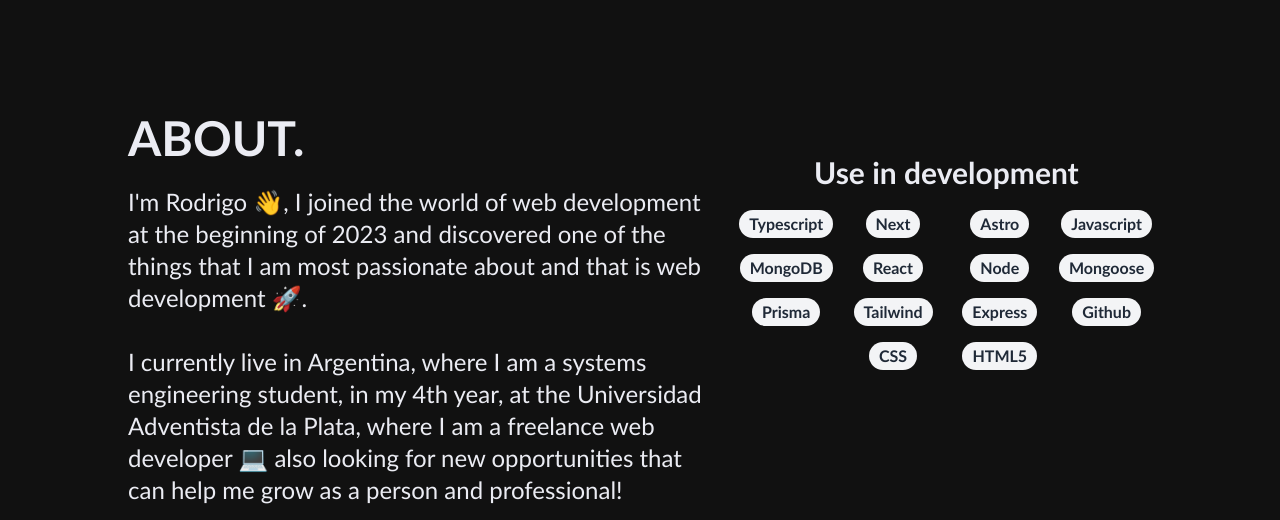
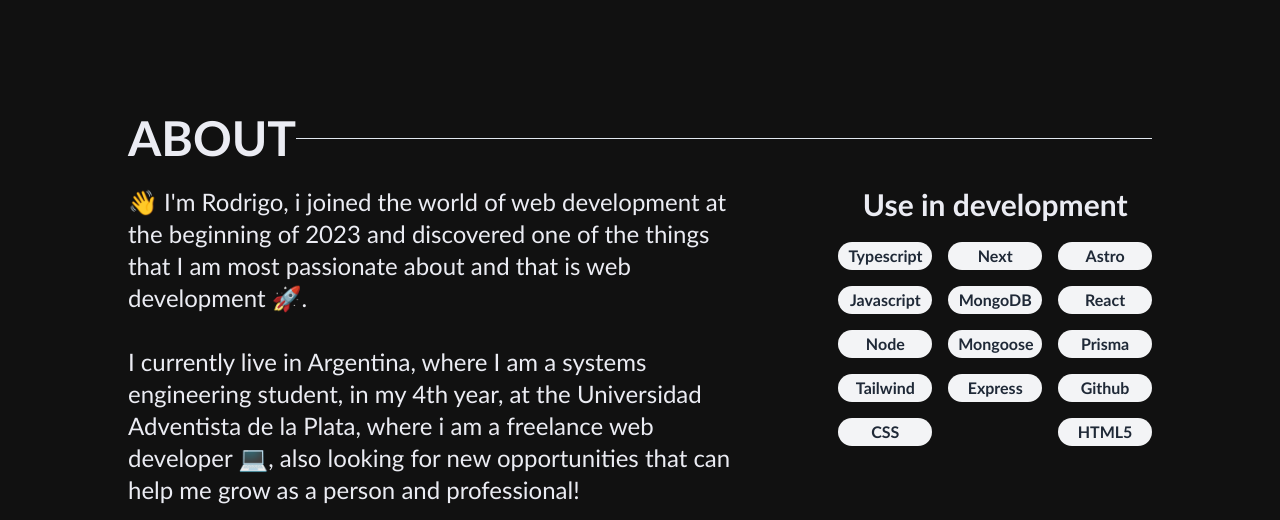
Before and after one commit to Rwaja/Portfolio, an Astro site: page / in a window 1280 px wide. Shown: the part 710-1230 px from the top of the page. Built offline with nearby package versions, Linux system fonts and the light colour scheme; Astro itself is replaced by a stand-in of ours.

Commit message:
Add Separator component and update styles

```diff
--- a/src/components/Main.astro
+++ b/src/components/Main.astro
@@ -5,6 +5,7 @@
 import GithubIcon from "../assets/github-icon.astro";
 import LinkedinIcon from "../assets/linkedin-icon.astro";
 import Card from "./Card.astro";
+import Separator from "./Separator.astro";
 ---
 
 <main class="mt-[8vh]">
@@ -54,21 +55,26 @@
   </section>
   <section
     id="about"
-    class="scroll-mt-[8vh] flex justify-center h-auto text-base font-extralight"
+    class="scroll-mt-[8vh] flex flex-col justify-center items-center h-auto text-base font-extralight"
   >
     <!-- TODO: Arreglar SVG de Email-->
-      <div class="flex flex-col md:flex-row items-center mb-20 w-[80%] gap-6">
-        <div class="mb-10 w-[100%] md:w-[615px]">
-          <p class="font-semibold text-5xl my-6">ABOUT.</p>
+    <div class="flex justify-center items-center w-[80%] md:w-[80%]">
+      <div class="flex justify-center items-center w-auto md:w-[100%]">
+        <p class="font-semibold text-5xl my-6">ABOUT</p>
+        <Separator/>
+      </div>
+    </div>
+      <div class="flex flex-col md:flex-row mb-20 w-[80%] gap-6">
+        <div class="mb-10 w-[100%] md:w-[615px] mr-20">
           <p class="text-2xl">
-            I'm Rodrigo &#x1F44B;, I joined the world of web development at the
+            &#x1F44B; I'm Rodrigo, i joined the world of web development at the
             beginning of 2023 and discovered one of the things that I am most
             passionate about and that is web development &#x1F680;.
             <br />
             <br />
              I currently live in Argentina, where I am a systems engineering
             student, in my 4th year, at the Universidad Adventista de la Plata,
-            where I am a freelance web developer &#x1F4BB; also looking
+            where i am a freelance web developer &#x1F4BB;, also looking
             for new opportunities that can help me grow as a person and
             professional!
           </p>
@@ -87,10 +93,10 @@
             </a>
           </span>
         </div>
-        <div class="md:w-auto md:h-[75%]">
+        <div class="md:w-auto h-auto md:h-[75%]">
           <!-- Tecnologias -->
           <p class="text-3xl text-center font-bold mb-5">Use in development</p>
-          <div class="grid grid-cols-4 gap-6 md:gap-4 items-center justify-items-center h-auto w-[100%] font-semibold text-base">
+          <div class="grid grid-cols-3 gap-6 md:gap-4 items-center justify-center text-center h-auto w-auto font-semibold text-base">
             <span
               class="bg-gray-100 text-gray-800 px-2.5 py-0.5 rounded-full dark:bg-gray-700 dark:text-gray-300"
               >Typescript</span
@@ -144,10 +150,10 @@
             >Github</span
             >
             <span
-              class="bg-gray-100 text-gray-800 col-start-2 font-semibold px-2.5 py-0.5 rounded-full dark:bg-gray-700 dark:text-gray-300"
+              class="bg-gray-100 text-gray-800 font-semibold px-2.5 py-0.5 rounded-full dark:bg-gray-700 dark:text-gray-300"
             >CSS</span>
             <span
-            class="bg-gray-100 text-gray-800 px-2.5 py-0.5 rounded-full dark:bg-gray-700 dark:text-gray-300"
+            class="bg-gray-100 text-gray-800 px-2.5 col-start-3 py-0.5 rounded-full dark:bg-gray-700 dark:text-gray-300"
             >HTML5</span
             >
           </div>
@@ -163,13 +169,16 @@
 <div
     class=" md:justify-center md:items-center w-[80%] h-[100%]"
   >
-  <p class="font-semibold text-5xl my-6">PROYECTS.</p>
+  <div class="flex justify-center items-center w-auto md:w-[100%]">
+    <Separator/>
+    <p class="font-semibold text-5xl my-6">PROYECTS</p>
+  </div>
   <div class="flex flex-col  gap-16">
       <Card title="ADVENTIST ON THE MAP" description="ADVENTISTS ON THE MAP IS A WEB APPLICATION THAT ALLOWS YOU TO CONNECT ADVENTIST PEOPLE AND THEIR SERVICES WITH PEOPLE FROM ALL OVER THE WORLD. THIS WAS THE FIRST PROJECT WITH A REAL CLIENT. THE APPLICATION IS STILL IN DEVELOPMENT!" image="/AOTM-logo.jpeg" url="http://adventistonthemap.com" urlGithub="https://github.com/vicenzogiordana/advOnTheMap" repo={false} next={true} ts={true} node={true} tailwind={true} react={true}/>
 
       <Card title="THE FRIENDS LANGUAGE CLUB" description="THE FRIENDS CLUB IS A WEB APPLICATION THAT COORDINATES CLASSES BETWEEN TEACHERS AND STUDENTS REMOTELY. IT IS THE FIRST PROJECT IN WHICH I AM INVOLVED VOLUNTARILY. IT IS STILL IN DEVELOPMENT AND WILL SOON BE IMPLEMENTED IN KYRGYZSTAN." image="/Friendsclub.jpeg" url="https://thefriendslanguageclub.vercel.app" urlGithub="https://github.com/vicenzogiordana/advOnTheMap" repo={false} next={true} ts={true} node={true} tailwind={true} react={true}/>
 
-      <Card title="PORTFOLIO" description="SIMPLE PORTFOLIO, IT'S ABOUT ME, WITH THE GOAL OF BEING ABLE TO FIND A STABLE JOB. YOU'RE HERE!" image="/PORFOLIO-LOGO.jpg" url="https://thefriendslanguageclub.vercel.app" urlGithub="https://github.com/vicenzogiordana/advOnTheMap" repo={true} next={false} astro={true} ts={true} node={true} tailwind={true} react={false}/>
+      <Card title="PORTFOLIO" description="SIMPLE PORTFOLIO FULL RESPOSIVE, IT'S ABOUT ME, WITH THE GOAL OF BEING ABLE TO FIND A STABLE JOB. YOU'RE HERE!" image="/PORFOLIO-LOGO.jpg" url="https://thefriendslanguageclub.vercel.app" urlGithub="https://github.com/vicenzogiordana/advOnTheMap" repo={true} next={false} astro={true} ts={true} node={true} tailwind={true} react={false}/>
       <div></div>
     </div>
   </div>
--- /dev/null
+++ b/src/components/Separator.astro
@@ -0,0 +1,3 @@
+
+  <div class="bg-border-color h-[1px] w-full">
+  </div>
--- a/src/layouts/Layout.astro
+++ b/src/layouts/Layout.astro
@@ -30,6 +30,7 @@
   body {
     scroll-margin-top: 8vh;
     scroll-behavior: smooth;
+    background-color: #111;
   }
   section{
     color: #ebecf3;
--- a/tailwind.config.mjs
+++ b/tailwind.config.mjs
@@ -2,7 +2,11 @@
 export default {
 	content: ['./src/**/*.{astro,html,js,jsx,md,mdx,svelte,ts,tsx,vue}'],
 	theme: {
-		extend: {},
+		extend: {
+			colors: {
+				'border-color': 'hsl(214, 31.8%, 91.4%)',
+			  },
+		},
 	},
 	plugins: [],
 }
```
